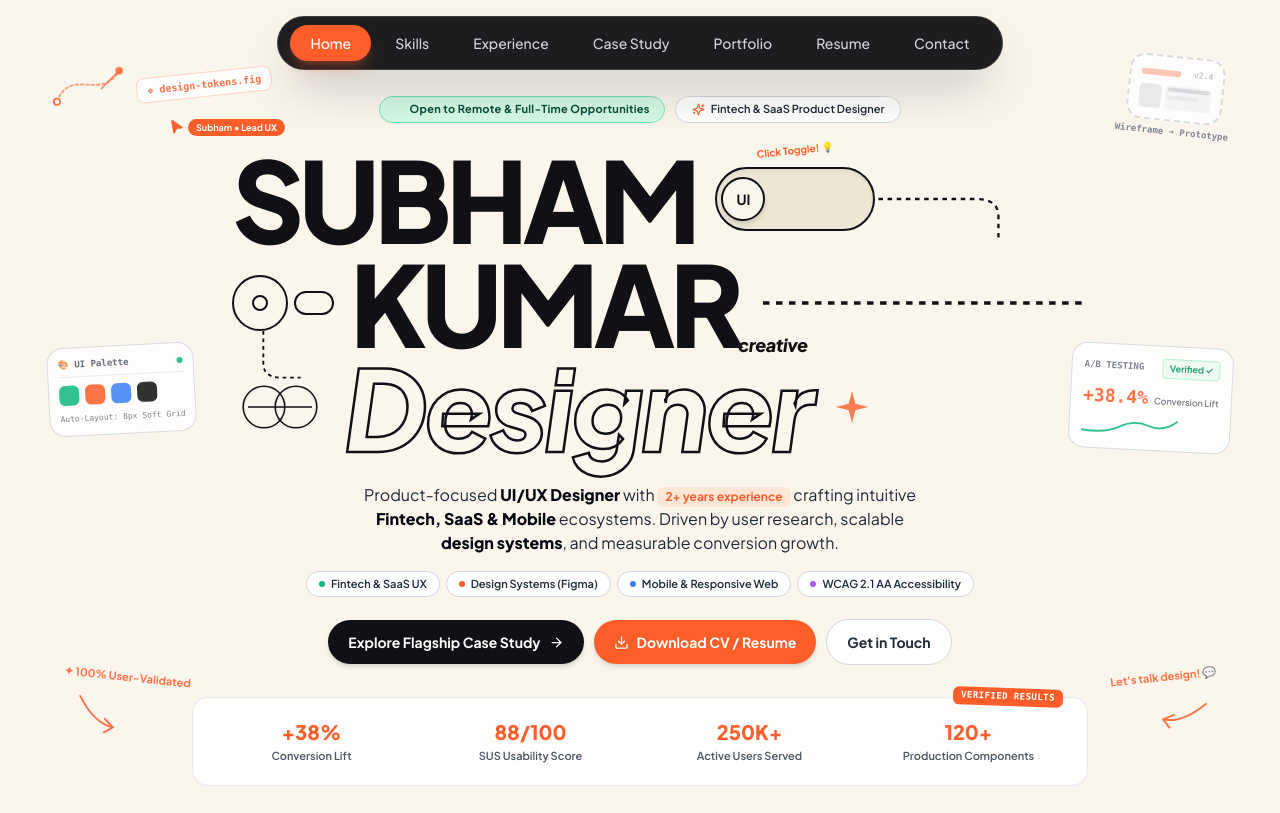
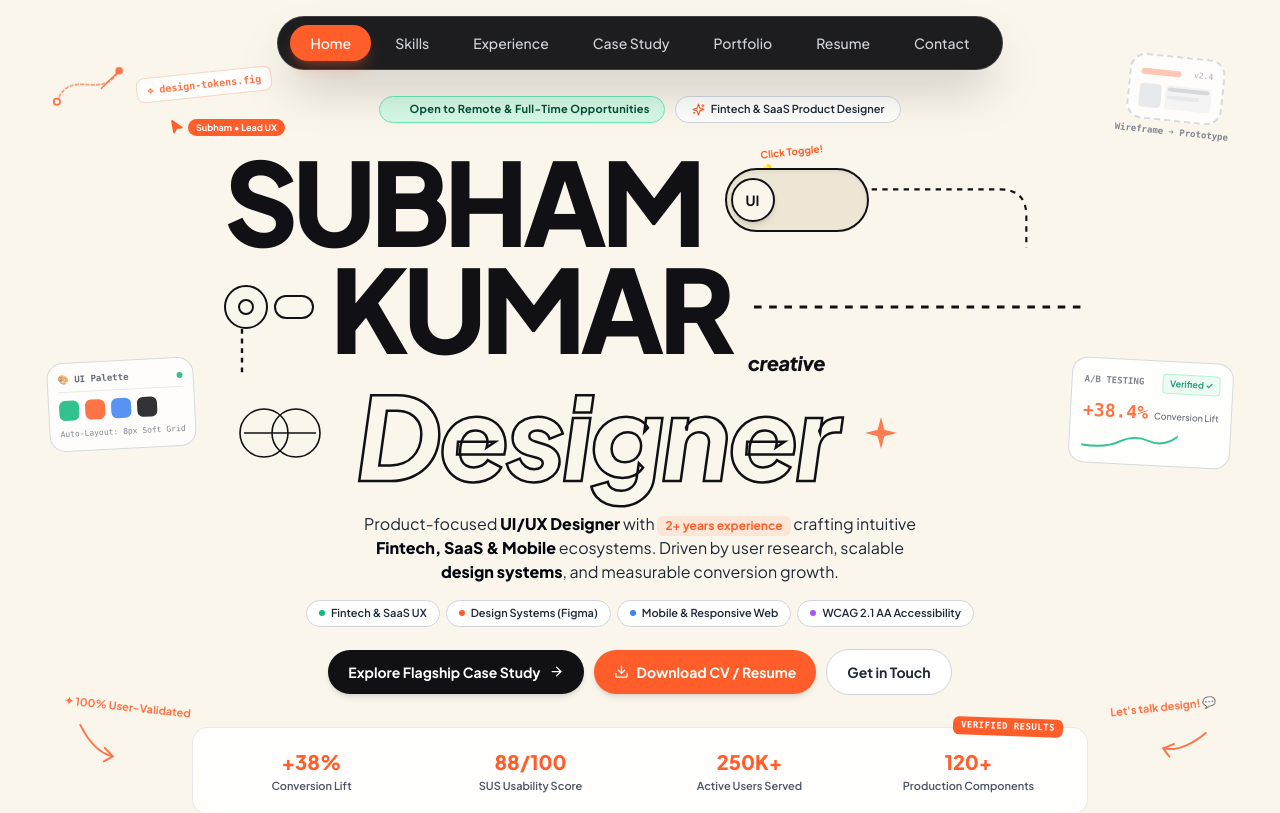
Before and after one commit to Iamsbhm/subham-portfolio, a React (Vite) app: page / in a window 1280 px wide. Shown: the top 813 px of the page. Built offline with nearby package versions, Linux system fonts and the light colour scheme.

Commit message:
Refine typography alignment, continuous wire connections, and creative placement

```diff
--- a/src/components/Hero.jsx
+++ b/src/components/Hero.jsx
@@ -135,9 +135,9 @@ const Hero = () => {
         </div>
 
         {/* ========================================================
-            ICONIC EDITORIAL TYPOGRAPHY COMPOSITION (Tight & Connected)
+            ICONIC EDITORIAL TYPOGRAPHY COMPOSITION (Exact Reference Match)
             ======================================================== */}
-        <div className="max-w-3xl lg:max-w-4xl mx-auto text-[#111115] relative flex flex-col items-center sm:items-start pl-0 sm:pl-4 lg:pl-10">
+        <div className="max-w-4xl mx-auto text-[#111115] relative flex flex-col items-center sm:items-start pl-0 sm:pl-4 lg:pl-8">
 
           {/* Floating Figma Cursor Doodle */}
           <div className="absolute -top-6 -left-6 hidden md:flex items-center space-x-1 pointer-events-none">
@@ -148,8 +148,8 @@ const Hero = () => {
           </div>
 
           {/* ROW 1: SUBHAM + TOGGLE SWITCH + CONNECTING RIGHT WIRE */}
-          <div className="flex flex-wrap items-center justify-center sm:justify-start gap-3 sm:gap-5 relative w-full">
-            <h1 className="text-5xl sm:text-7xl md:text-8xl lg:text-[7rem] font-black tracking-tighter uppercase leading-[0.9] text-[#111115]">
+          <div className="flex flex-wrap items-center justify-center sm:justify-start gap-3 sm:gap-6 relative w-full">
+            <h1 className="text-6xl sm:text-7xl md:text-8xl lg:text-[7.2rem] font-black tracking-tighter uppercase leading-none text-[#111115]">
               SUBHAM
             </h1>
 
@@ -165,14 +165,14 @@ const Hero = () => {
 
               <button
                 onClick={() => setIsToggleActive(!isToggleActive)}
-                className="relative w-24 sm:w-32 md:w-40 h-11 sm:h-14 md:h-16 rounded-full border-2 border-[#111115] bg-[#EDE6D4] p-1 transition-all duration-300 focus:outline-none cursor-pointer flex items-center shadow-inner hover:scale-105"
+                className="relative w-24 sm:w-32 md:w-36 h-12 sm:h-14 md:h-16 rounded-full border-2 border-[#111115] bg-[#EDE6D4] p-1 transition-all duration-300 focus:outline-none cursor-pointer flex items-center shadow-inner hover:scale-105"
                 aria-label="Toggle Mode"
                 title="Click to toggle UI / UX!"
               >
                 <div
-                  className={`w-8 sm:w-11 md:w-13 h-8 sm:h-11 md:h-13 rounded-full border-2 border-[#111115] shadow-md transition-all duration-300 flex items-center justify-center font-bold text-xs sm:text-sm ${
+                  className={`w-9 sm:w-11 md:w-13 h-9 sm:h-11 md:h-13 rounded-full border-2 border-[#111115] shadow-md transition-all duration-300 flex items-center justify-center font-bold text-xs sm:text-sm ${
                     isToggleActive
-                      ? 'translate-x-12 sm:translate-x-17 md:translate-x-22 bg-brand-orange text-white border-brand-orange'
+                      ? 'translate-x-11 sm:translate-x-17 md:translate-x-19 bg-brand-orange text-white border-brand-orange'
                       : 'translate-x-0 bg-[#FAF6EC] text-[#111115]'
                   }`}
                 >
@@ -180,64 +180,65 @@ const Hero = () => {
                 </div>
               </button>
 
-              {/* Dashed connector wire looping from right of toggle down toward row 2 */}
-              <svg className="hidden md:block absolute left-full top-1/2 -translate-y-1/2 w-28 lg:w-36 h-20 pointer-events-none" viewBox="0 0 120 70" fill="none">
-                <path d="M 0 35 H 85 Q 105 35 105 50 V 70" stroke="#111115" strokeWidth="2" strokeDasharray="4 4" />
+              {/* Top Dashed Connector Wire looping down toward Row 2 */}
+              <svg className="hidden lg:block absolute left-full top-1/2 -translate-y-1/2 w-36 xl:w-44 h-24 pointer-events-none z-0" viewBox="0 0 160 90" fill="none">
+                <path d="M 0 35 H 120 Q 145 35 145 60 V 90" stroke="#111115" strokeWidth="2" strokeDasharray="5 5" />
               </svg>
             </div>
           </div>
 
           {/* ROW 2: CIRCULAR NODE + PILL + KUMAR + RIGHT DASHED LINE */}
-          <div className="flex items-center justify-center sm:justify-start gap-2 sm:gap-4 -mt-1 sm:-mt-2 relative w-full">
+          <div className="flex items-center justify-center sm:justify-start gap-2.5 sm:gap-4 -mt-1 sm:-mt-2 relative w-full">
 
             {/* Concentric Circle Node with Pill Connector */}
             <div className="flex items-center space-x-1.5 shrink-0 relative">
-              <div className="w-10 sm:w-12 md:w-14 h-10 sm:h-12 md:h-14 rounded-full border-2 border-[#111115] flex items-center justify-center bg-transparent">
-                <div className="w-3 sm:w-3.5 md:w-4 h-3 sm:h-3.5 md:h-4 rounded-full border-2 border-[#111115] bg-transparent" />
+              <div className="w-11 sm:w-13 md:w-15 h-11 sm:h-13 md:h-15 rounded-full border-2 border-[#111115] flex items-center justify-center bg-transparent">
+                <div className="w-3.5 sm:w-4 md:w-4.5 h-3.5 sm:h-4 md:h-4.5 rounded-full border-2 border-[#111115] bg-transparent" />
               </div>
 
               {/* Capsule connector */}
-              <div className="w-6 sm:w-8 md:w-10 h-3.5 sm:h-5 md:h-6 rounded-full border-2 border-[#111115] bg-transparent" />
+              <div className="w-6 sm:w-8 md:w-10 h-4 sm:h-5 md:h-6 rounded-full border-2 border-[#111115] bg-transparent" />
 
-              {/* Dashed wire dropping from bottom of node into Venn diagram in row 3 */}
-              <svg className="hidden sm:block absolute top-full left-5 w-12 h-14 pointer-events-none" viewBox="0 0 50 60" fill="none">
-                <path d="M 5 0 V 35 Q 5 50 25 50 H 45" stroke="#111115" strokeWidth="2" strokeDasharray="4 4" />
+              {/* Vertical Dashed wire dropping directly into the Venn diagram below */}
+              <svg className="hidden sm:block absolute top-full left-5.5 sm:left-6.5 w-6 h-12 pointer-events-none" viewBox="0 0 20 40" fill="none">
+                <path d="M 10 0 V 40" stroke="#111115" strokeWidth="2" strokeDasharray="4 4" />
               </svg>
             </div>
 
             {/* Text: KUMAR */}
-            <h2 className="text-5xl sm:text-7xl md:text-8xl lg:text-[7rem] font-black tracking-tighter uppercase leading-[0.9] text-[#111115]">
+            <h2 className="text-6xl sm:text-7xl md:text-8xl lg:text-[7.2rem] font-black tracking-tighter uppercase leading-none text-[#111115]">
               KUMAR
             </h2>
 
-            {/* Horizontal Dashed Line to Right (Matching user reference) */}
-            <div className="hidden md:flex flex-1 items-center ml-2">
-              <svg className="w-full h-3" viewBox="0 0 200 6" fill="none">
-                <line x1="0" y1="3" x2="200" y2="3" stroke="#111115" strokeWidth="2" strokeDasharray="4 4" />
+            {/* Horizontal Dashed Line to Right */}
+            <div className="hidden lg:flex flex-1 items-center ml-2 relative">
+              <svg className="w-full h-4" viewBox="0 0 220 10" fill="none">
+                <line x1="0" y1="5" x2="220" y2="5" stroke="#111115" strokeWidth="2" strokeDasharray="5 5" />
               </svg>
             </div>
           </div>
 
           {/* ROW 3: VENN DIAGRAM + DESIGNER (OUTLINE) */}
-          <div className="flex flex-wrap items-center justify-center sm:justify-start gap-2.5 sm:gap-4 -mt-1 sm:-mt-2 relative w-full">
+          <div className="flex flex-wrap items-center justify-center sm:justify-start gap-3 sm:gap-5 mt-1 sm:mt-2 relative w-full">
 
             {/* Interlocking Venn Diagram Circles with Crosshair */}
-            <div className="relative w-18 sm:w-24 md:w-30 h-10 sm:h-14 md:h-18 flex items-center justify-center shrink-0">
-              <svg className="w-full h-full" viewBox="0 0 120 70" fill="none">
-                <circle cx="40" cy="35" r="26" stroke="#111115" strokeWidth="2" />
-                <circle cx="80" cy="35" r="26" stroke="#111115" strokeWidth="2" />
-                <line x1="20" y1="35" x2="100" y2="35" stroke="#111115" strokeWidth="2" />
+            <div className="relative w-20 sm:w-24 md:w-28 h-12 sm:h-14 md:h-16 flex items-center justify-center shrink-0">
+              <svg className="w-full h-full" viewBox="0 0 130 80" fill="none">
+                <circle cx="45" cy="40" r="30" stroke="#111115" strokeWidth="2" />
+                <circle cx="85" cy="40" r="30" stroke="#111115" strokeWidth="2" />
+                <line x1="20" y1="40" x2="110" y2="40" stroke="#111115" strokeWidth="2" />
               </svg>
             </div>
 
             {/* Outline 'Designer' with 'creative' label */}
-            <div className="relative inline-block">
-              <span className="absolute -top-2.5 sm:-top-4 md:-top-5 right-1 text-xs sm:text-base md:text-lg font-extrabold text-[#111115] tracking-tight lowercase italic">
+            <div className="relative inline-block pt-1">
+              {/* Floating 'creative' label positioned on top of the right letters with clean breathing room */}
+              <span className="absolute -top-4 sm:-top-5 md:-top-6 right-3 text-sm sm:text-lg md:text-xl font-extrabold text-[#111115] tracking-tight lowercase italic">
                 creative
               </span>
 
               <span
-                className="font-black italic tracking-tight text-5xl sm:text-7xl md:text-8xl lg:text-[7rem] block leading-[0.9] select-none text-transparent"
+                className="font-black italic tracking-tight text-6xl sm:text-7xl md:text-8xl lg:text-[7.2rem] block leading-none select-none text-transparent"
                 style={{
                   WebkitTextStroke: '2.5px #111115',
                 }}
```
